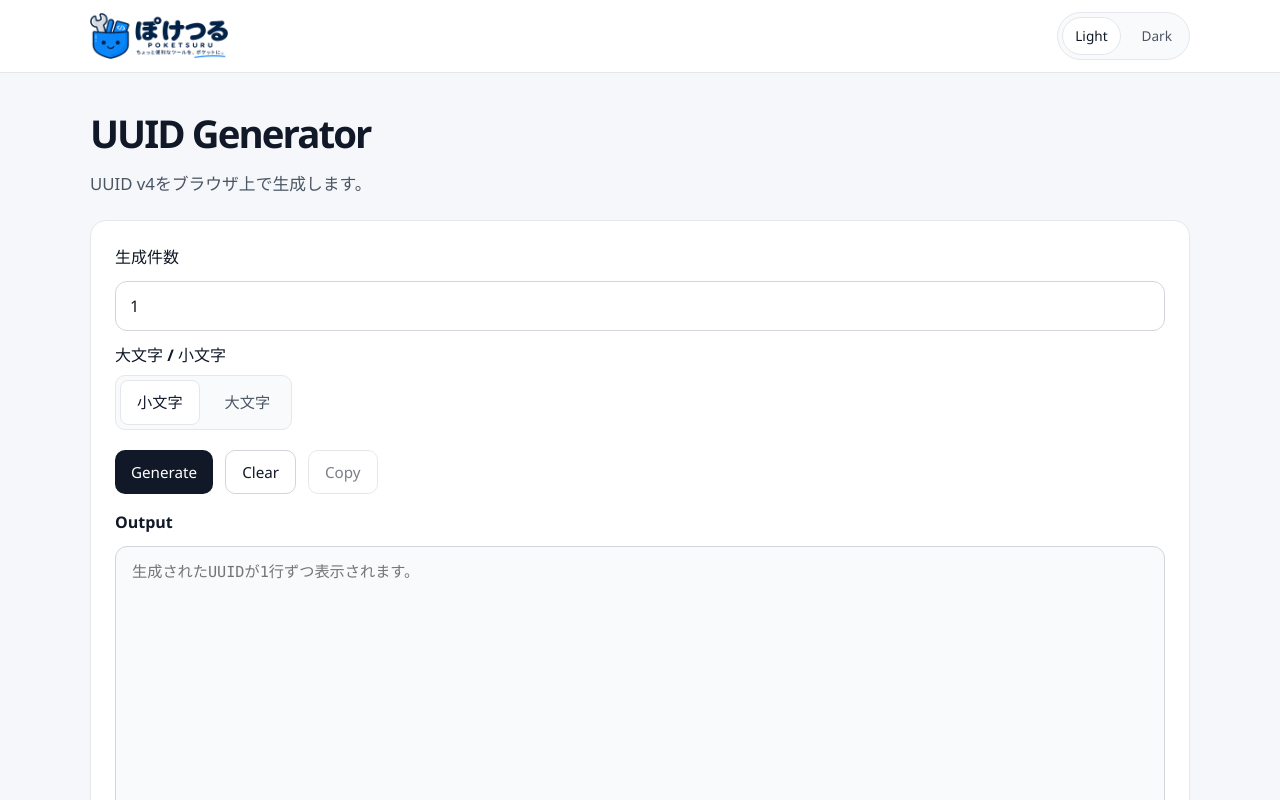
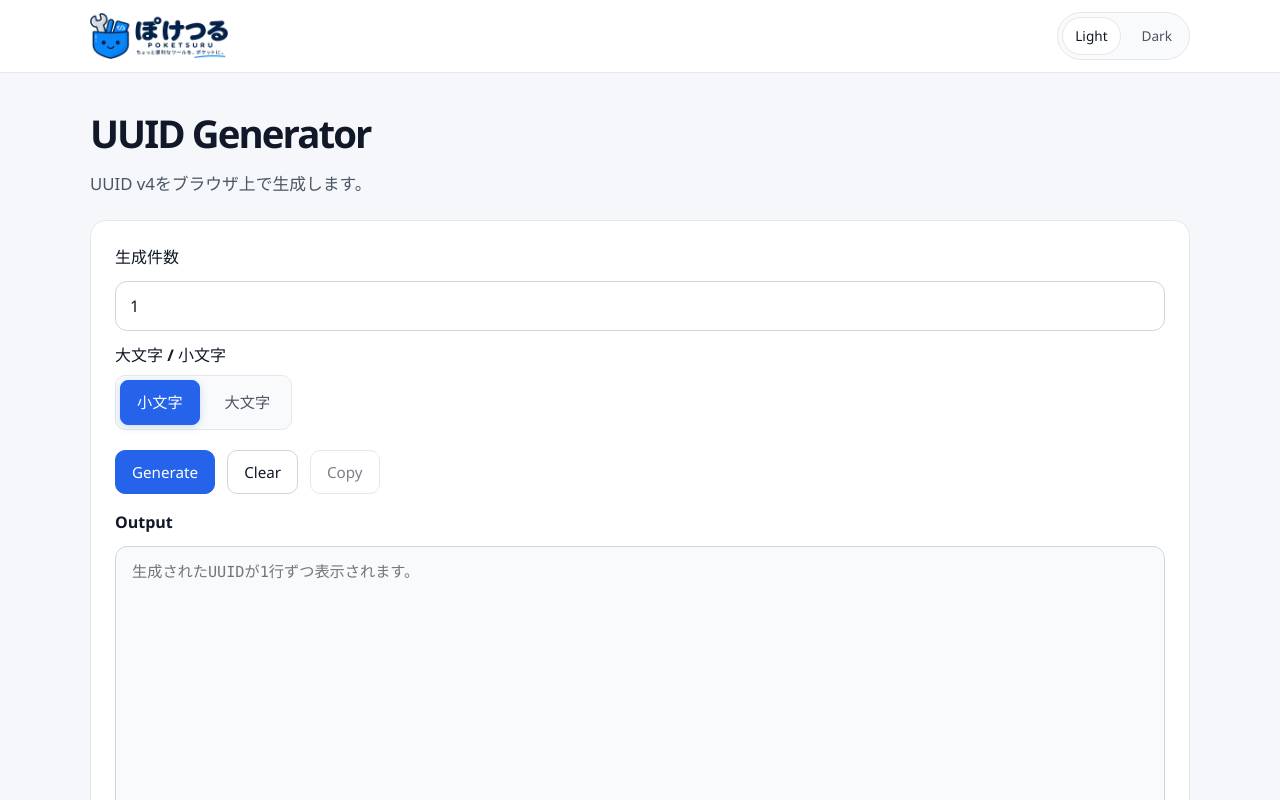
Before and after one commit to marcelows729/web-toolbox, a React (Vite) app: page /tools/uuid-generator in a window 1280 px wide. Shown: the top 800 px of the page. Built offline with nearby package versions, Linux system fonts and the light colour scheme.

Commit message:
デザイン周り修正

```diff
--- a/src/App.css
+++ b/src/App.css
@@ -10,7 +10,9 @@
   --text-muted: #6b7280;
   --primary: #111827;
   --primary-contrast: #ffffff;
-  --accent: #93c5fd;
+  --accent: #2563eb;
+  --accent-hover: #1d4ed8;
+  --accent-soft: rgba(37, 99, 235, 0.1);
   --tag-bg: #eef2ff;
   --tag-text: #3730a3;
   --success-bg: #ecfdf5;
@@ -33,8 +35,10 @@
   --text-soft: #cbd5e1;
   --text-muted: #94a3b8;
   --primary: #e5e7eb;
-  --primary-contrast: #0f172a;
-  --accent: #60a5fa;
+  --primary-contrast: #f8fafc;
+  --accent: #2563eb;
+  --accent-hover: #3b82f6;
+  --accent-soft: rgba(37, 99, 235, 0.22);
   --tag-bg: #1e293b;
   --tag-text: #bfdbfe;
   --success-bg: #052e2b;
@@ -477,17 +481,29 @@ input[type='number'] {
   padding: 4px;
 }
 
-.toggle-option {
+.toggle-option,
+.toggle-button {
   background: transparent;
   color: var(--text-soft);
   border: 1px solid transparent;
   border-radius: 8px;
+  transition: background-color 0.2s ease, border-color 0.2s ease, color 0.2s ease;
 }
 
-.toggle-option.is-selected {
+.toggle-option:hover,
+.toggle-button:hover {
   background: var(--surface);
   border-color: var(--border);
-  color: var(--text);
+}
+
+.toggle-option.is-selected,
+.toggle-option[aria-pressed='true'],
+.toggle-button.is-selected,
+.toggle-button[aria-pressed='true'] {
+  background: var(--accent);
+  border-color: var(--accent);
+  color: var(--primary-contrast);
+  box-shadow: 0 2px 8px rgba(37, 99, 235, 0.2);
 }
 
 .checkbox-row {
@@ -521,19 +537,51 @@ textarea {
 }
 
 button {
-  border: none;
+  border: 1px solid var(--accent);
   border-radius: 10px;
-  background: var(--primary);
+  background: var(--accent);
   color: var(--primary-contrast);
   padding: 10px 16px;
   font-size: 0.95rem;
   cursor: pointer;
+  transition: background-color 0.2s ease, border-color 0.2s ease, color 0.2s ease, box-shadow 0.2s ease;
 }
 
-button.secondary {
+button:hover {
+  background: var(--accent-hover);
+  border-color: var(--accent-hover);
+}
+
+button:focus-visible,
+input:focus-visible,
+textarea:focus-visible,
+select:focus-visible {
+  outline: 3px solid rgba(37, 99, 235, 0.45);
+  outline-offset: 2px;
+}
+
+button.secondary,
+.secondary-button {
   background: var(--surface);
   color: var(--text);
   border: 1px solid var(--border-strong);
+}
+
+button.secondary:hover,
+.secondary-button:hover {
+  background: var(--surface-alt);
+  border-color: var(--border-strong);
+}
+
+.primary-button {
+  background: var(--accent);
+  color: var(--primary-contrast);
+  border-color: var(--accent);
+}
+
+.primary-button:hover {
+  background: var(--accent-hover);
+  border-color: var(--accent-hover);
 }
 
 .date-calculator-primary-button {
--- a/src/index.css
+++ b/src/index.css
@@ -2,12 +2,17 @@
   font-family: 'Segoe UI', system-ui, -apple-system, BlinkMacSystemFont, sans-serif;
   line-height: 1.5;
   font-weight: 400;
-  color: #111827;
-  background: #f5f7fb;
+  color: var(--text, #111827);
+  background: var(--page-bg, #f5f7fb);
+  color-scheme: light;
   font-synthesis: none;
   text-rendering: optimizeLegibility;
   -webkit-font-smoothing: antialiased;
   -moz-osx-font-smoothing: grayscale;
+}
+
+:root[data-theme='dark'] {
+  color-scheme: dark;
 }
 
 * {
@@ -22,7 +27,8 @@ body {
   margin: 0;
   min-width: 320px;
   min-height: 100vh;
-  background: #f5f7fb;
+  background: var(--page-bg, #f5f7fb);
+  color: var(--text, #111827);
 }
 
 button,
--- a/src/tools/base64-encode-decode/Base64EncodeDecode.tsx
+++ b/src/tools/base64-encode-decode/Base64EncodeDecode.tsx
@@ -109,10 +109,10 @@ export default function Base64EncodeDecode() {
           />
 
           <div className="action-row">
-            <button type="button" onClick={handleEncode}>Encode</button>
-            <button type="button" onClick={handleDecode}>Decode</button>
-            <button type="button" className="secondary" onClick={handleClear}>Clear</button>
-            <button type="button" className="secondary" onClick={handleCopy} disabled={!hasOutput}>Copy</button>
+            <button type="button" className="primary-button" onClick={handleEncode}>Encode</button>
+            <button type="button" className="primary-button" onClick={handleDecode}>Decode</button>
+            <button type="button" className="secondary-button" onClick={handleClear}>Clear</button>
+            <button type="button" className="secondary-button" onClick={handleCopy} disabled={!hasOutput}>Copy</button>
           </div>
 
           <label className="field-label" htmlFor="base64-output">
--- a/src/tools/character-counter/CharacterCounter.tsx
+++ b/src/tools/character-counter/CharacterCounter.tsx
@@ -105,10 +105,10 @@ export default function CharacterCounter() {
         />
 
         <div className="action-row">
-          <button type="button" className="secondary" onClick={handleClear}>
+          <button type="button" className="secondary-button" onClick={handleClear}>
             Clear
           </button>
-          <button type="button" className="secondary" onClick={handleCopy} disabled={!input.trim()}>
+          <button type="button" className="secondary-button" onClick={handleCopy} disabled={!input.trim()}>
             Copy
           </button>
         </div>
--- a/src/tools/json-formatter/JsonFormatter.tsx
+++ b/src/tools/json-formatter/JsonFormatter.tsx
@@ -95,16 +95,16 @@ export default function JsonFormatter() {
           />
 
           <div className="action-row">
-            <button type="button" onClick={handleFormat}>
+            <button type="button" className="primary-button" onClick={handleFormat}>
               Format
             </button>
-            <button type="button" onClick={handleMinify}>
+            <button type="button" className="primary-button" onClick={handleMinify}>
               Minify
             </button>
-            <button type="button" className="secondary" onClick={handleClear}>
+            <button type="button" className="secondary-button" onClick={handleClear}>
               Clear
             </button>
-            <button type="button" className="secondary" onClick={handleCopy} disabled={!hasOutput}>
+            <button type="button" className="secondary-button" onClick={handleCopy} disabled={!hasOutput}>
               Copy
             </button>
           </div>
--- a/src/tools/sql-in-generator/SqlInGenerator.tsx
+++ b/src/tools/sql-in-generator/SqlInGenerator.tsx
@@ -150,13 +150,13 @@ export default function SqlInGenerator() {
           </div>
 
           <div className="action-row">
-            <button type="button" onClick={handleGenerate}>
+            <button type="button" className="primary-button" onClick={handleGenerate}>
               Generate
             </button>
-            <button type="button" className="secondary" onClick={handleClear}>
+            <button type="button" className="secondary-button" onClick={handleClear}>
               Clear
             </button>
-            <button type="button" className="secondary" onClick={handleCopy} disabled={!hasOutput}>
+            <button type="button" className="secondary-button" onClick={handleCopy} disabled={!hasOutput}>
               Copy
             </button>
           </div>
--- a/src/tools/timestamp-converter/TimestampConverter.tsx
+++ b/src/tools/timestamp-converter/TimestampConverter.tsx
@@ -251,10 +251,10 @@ export default function TimestampConverter() {
             </div>
 
             <div className="action-row">
-              <button type="button" onClick={handleTimestampConvert}>
+              <button type="button" className="primary-button" onClick={handleTimestampConvert}>
                 変換
               </button>
-              <button type="button" className="secondary" onClick={handleTimestampClear}>
+              <button type="button" className="secondary-button" onClick={handleTimestampClear}>
                 Clear
               </button>
             </div>
@@ -337,10 +337,10 @@ export default function TimestampConverter() {
             </div>
 
             <div className="action-row">
-              <button type="button" onClick={handleDatetimeConvert}>
+              <button type="button" className="primary-button" onClick={handleDatetimeConvert}>
                 変換
               </button>
-              <button type="button" className="secondary" onClick={handleDatetimeClear}>
+              <button type="button" className="secondary-button" onClick={handleDatetimeClear}>
                 Clear
               </button>
             </div>
@@ -382,7 +382,7 @@ export default function TimestampConverter() {
         </div>
 
         <div className="global-clear-row">
-          <button type="button" className="secondary" onClick={handleClearAll}>
+          <button type="button" className="secondary-button" onClick={handleClearAll}>
             全てクリア
           </button>
         </div>
--- a/src/tools/url-encode-decode/UrlEncodeDecode.tsx
+++ b/src/tools/url-encode-decode/UrlEncodeDecode.tsx
@@ -127,10 +127,10 @@ export default function UrlEncodeDecode() {
           </div>
 
           <div className="action-row">
-            <button type="button" onClick={handleEncode}>Encode</button>
-            <button type="button" onClick={handleDecode}>Decode</button>
-            <button type="button" className="secondary" onClick={handleClear}>Clear</button>
-            <button type="button" className="secondary" onClick={handleCopy} disabled={!hasOutput}>Copy</button>
+            <button type="button" className="primary-button" onClick={handleEncode}>Encode</button>
+            <button type="button" className="primary-button" onClick={handleDecode}>Decode</button>
+            <button type="button" className="secondary-button" onClick={handleClear}>Clear</button>
+            <button type="button" className="secondary-button" onClick={handleCopy} disabled={!hasOutput}>Copy</button>
           </div>
 
           <label className="field-label" htmlFor="url-encode-output">
--- a/src/tools/uuid-generator/UuidGenerator.tsx
+++ b/src/tools/uuid-generator/UuidGenerator.tsx
@@ -145,9 +145,9 @@ export default function UuidGenerator() {
           </div>
 
           <div className="action-row">
-            <button type="button" onClick={handleGenerate}>Generate</button>
-            <button type="button" className="secondary" onClick={handleClear}>Clear</button>
-            <button type="button" className="secondary" onClick={handleCopy} disabled={!hasOutput}>Copy</button>
+            <button type="button" className="primary-button" onClick={handleGenerate}>Generate</button>
+            <button type="button" className="secondary-button" onClick={handleClear}>Clear</button>
+            <button type="button" className="secondary-button" onClick={handleCopy} disabled={!hasOutput}>Copy</button>
           </div>
 
           <label className="field-label" htmlFor="uuid-output">
```
Also changed, not shown: 1 other file (tests, documents, lock files or other folders).
